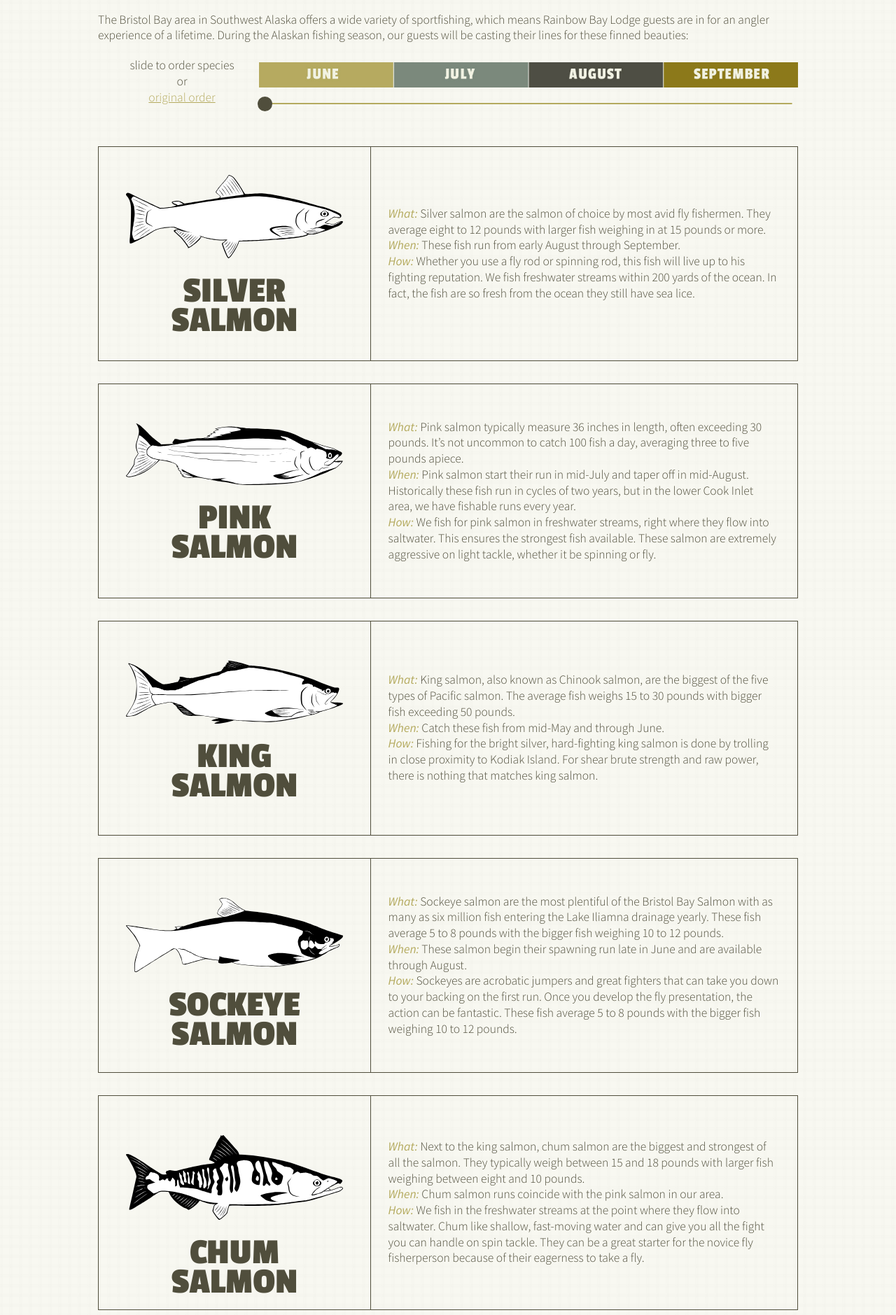
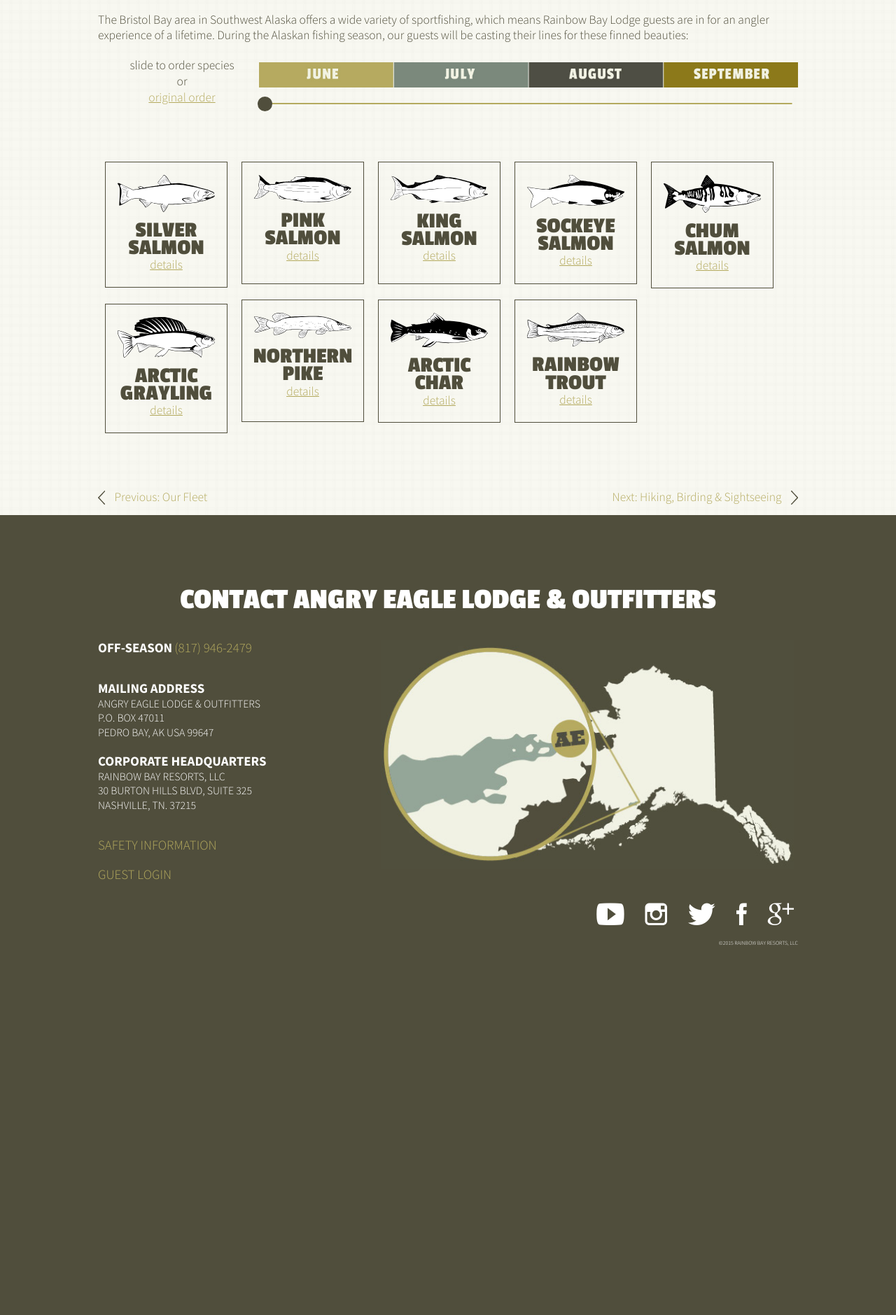
Before and after one commit to lindseyemaddox/rainbow-bay, a PHP site: page /recreation/sportfishing in a window 1280 px wide. Shown: the part 364-2243 px from the top of the page at 70% size. After the commit the page ends 1715 px from the top, so only its background shows below. Run offline with PHP 8.4, Linux system fonts and the light colour scheme; some libraries are stand-ins or nearby versions; some web fonts are replaced.

Commit message:
change species layout, remove faq in question

```diff
--- a/_assets/css/styles.css
+++ b/_assets/css/styles.css
@@ -2125,18 +2125,22 @@ section#species div#slider-cont ul#filters li {
   visibility: hidden;
 }
 section#species article {
+  width: 17.5%;
+  border: 1px solid #504e3c;
+  min-height: 175px;
+  margin: 22px 1% 0;
+}
+section#species article div.fish {
   width: 100%;
-  border: 1px solid #504e3c;
-  min-height: 305px;
-  margin-bottom: 32px;
-}
-section#species article div.fish {
-  width: 39%;
-  border-right: 1px solid #504e3c;
-  display: inline-block;
-  vertical-align: middle;
-  min-height: 305px;
-  padding-top: 56px;
+  padding-top: 18px;
+  /*
+			&.grayling {
+				padding-top: 34px;
+			}
+			&.silver {
+				padding-top: 40px;
+			}
+*/
 }
 section#species article div.fish img {
   width: 80%;
@@ -2144,29 +2148,12 @@ section#species article div.fish img {
   display: block;
 }
 section#species article div.fish h5 {
-  width: 60%;
   margin: 0 auto;
-}
-section#species article div.fish.grayling {
-  padding-top: 34px;
-}
-section#species article div.fish.silver {
-  padding-top: 40px;
-}
-section#species article div.description {
-  width: 60%;
-  display: inline-block;
-  vertical-align: middle;
-  padding: 0 20px;
-}
-section#species article div.description span {
-  font-family: 'Source Sans Pro', sans-serif;
-  font-weight: 400;
-  font-style: italic;
-  color: #b4aa5e;
-}
-section#species article div.description p {
-  padding-bottom: 0;
+  font-size: 1.8em;
+  padding-top: 14px;
+}
+section#species article div.fish p {
+  text-align: center;
 }
 div.slider-right {
   width: 77%;
@@ -3246,6 +3233,24 @@ section.staff a.staff-item img {
   float: left;
   padding: 5px 20px 10px 0;
 }
+#bio.fish img {
+  width: 80%;
+  margin: 0 auto;
+  float: none;
+  display: block;
+}
+#bio.fish h1 {
+  padding-top: 12px;
+}
+#bio.fish div.description span {
+  font-family: 'Source Sans Pro', sans-serif;
+  font-weight: 400;
+  font-style: italic;
+  color: #b4aa5e;
+}
+#bio.fish div.description p {
+  padding-bottom: 0;
+}
 /*======================================================*/
 /*================  RESPONSIVE STYLES  ================*/
 /*====================================================*/
--- a/faq.php
+++ b/faq.php
@@ -21,10 +21,6 @@
         <p class="faquestion"><span class="icon-question"></span> Is there a computer that I may use to check email? What about transferring images from my camera to a CD or flash drive?</p>
 
         <p class="faqanswer">Yes, guests are welcome to use our computer to check email or transfer pictures. Just make sure you know how to access your email from a computer other than yours.</p>
-
-        <p class="faquestion"><span class="icon-question"></span> Does the lodge provide liquor?</p>
-
-        <p class="faqanswer">We provide a complimentary selection of beer and wine. If you’re looking for the “hard stuff,” you’ll need to bring that, and any mixers, with you.</p>
 
         <p class="faquestion"><span class="icon-question"></span> Do you offer trip insurance?</p>
 
--- a/recreation/sportfishing.php
+++ b/recreation/sportfishing.php
@@ -62,108 +62,72 @@
         <div class="fish silver">
           <img src="/_assets/img/icon-silver-salmon.svg" alt="Silver Salmon" />
           <h5>Silver Salmon</h5>
+          <p><a href="/lightboxes/sportfishing/silver-salmon" class="fancybox fancybox.iframe">details</a></p>
         </div><!--fish-->
-        <div class="description">
-          <p><span>What: </span>Silver salmon are the salmon of choice by most avid fly fishermen. They average eight to 12 pounds with larger fish weighing in at 15 pounds or more.</p>
-          <p><span>When: </span>These fish run from early August through September.</p>
-          <p><span>How: </span>Whether you use a fly rod or spinning rod, this fish will live up to his fighting reputation. We fish freshwater streams within 200 yards of the ocean. In fact, the fish are so fresh from the ocean they still have sea lice.</p>
-        </div><!--description-->
       </article>
 
       <article class="fish-item july3 july4 aug1 aug2 aug3">
         <div class="fish">
           <img src="/_assets/img/icon-pink-salmon.svg" alt="Pink Salmon" />
           <h5>Pink Salmon</h5>
+          <p><a href="/lightboxes/sportfishing/pink-salmon" class="fancybox fancybox.iframe">details</a></p>
         </div><!--fish-->
-        <div class="description">
-          <p><span>What: </span>Pink salmon typically measure 36 inches in length, often exceeding 30 pounds. It’s not uncommon to catch 100 fish a day, averaging three to five pounds apiece.</p>
-          <p><span>When: </span>Pink salmon start their run in mid-July and taper off in mid-August. Historically these fish run in cycles of two years, but in the lower Cook Inlet area, we have fishable runs every year.</p>
-          <p><span>How: </span>We fish for pink salmon in freshwater streams, right where they flow into saltwater. This ensures the strongest fish available. These salmon are extremely aggressive on light tackle, whether it be spinning or fly.</p>
-        </div><!--description-->
       </article>
 
       <article class="fish-item june2 june3 june4 july1 july2 july3 july4 aug1">
         <div class="fish">
           <img src="/_assets/img/icon-king-salmon.svg" alt="King Salmon" />
           <h5>King Salmon</h5>
+          <p><a href="/lightboxes/sportfishing/king-salmon" class="fancybox fancybox.iframe">details</a></p>
         </div><!--fish-->
-        <div class="description">
-          <p><span>What: </span>King salmon, also known as Chinook salmon, are the biggest of the five types of Pacific salmon. The average fish weighs 15 to 30 pounds with bigger fish exceeding 50 pounds.</p>
-          <p><span>When: </span>Catch these fish from mid-May and through June.</p>
-          <p><span>How: </span>Fishing for the bright silver, hard-fighting king salmon is done by trolling in close proximity to Kodiak Island. For shear brute strength and raw power, there is nothing that matches king salmon.</p>
-        </div><!--description-->
       </article>
 
       <article class="fish-item july1 july2 july3 july4 aug1 aug2 aug3 aug4 sept1">
         <div class="fish">
           <img src="/_assets/img/icon-sockeye-salmon.svg" alt="Sockeye Salmon" />
           <h5>Sockeye Salmon</h5>
+          <p><a href="/lightboxes/sportfishing/sockeye-salmon" class="fancybox fancybox.iframe">details</a></p>
         </div><!--fish-->
-        <div class="description">
-          <p><span>What: </span>Sockeye salmon are the most plentiful of the Bristol Bay Salmon with as many as six million fish entering the Lake Iliamna drainage yearly. These fish average 5 to 8 pounds with the bigger fish weighing 10 to 12 pounds.</p>
-          <p><span>When: </span>These salmon begin their spawning run late in June and are available through August.</p>
-          <p><span>How: </span>Sockeyes are acrobatic jumpers and great fighters that can take you down to your backing on the first run. Once you develop the fly presentation, the action can be fantastic. These fish average 5 to 8 pounds with the bigger fish weighing 10 to 12 pounds.</p>
-        </div><!--description-->
       </article>
 
       <article class="fish-item july2 july3 july4 aug1 aug2 aug3 aug4 sept1 sept2 sept3">
         <div class="fish">
           <img src="/_assets/img/icon-chum-salmon.svg" alt="Chum Salmon" />
           <h5>Chum Salmon</h5>
+          <p><a href="/lightboxes/sportfishing/chum-salmon" class="fancybox fancybox.iframe">details</a></p>
         </div><!--fish-->
-        <div class="description">
-          <p><span>What: </span>Next to the king salmon, chum salmon are the biggest and strongest of all the salmon. They typically weigh between 15 and 18 pounds with larger fish weighing between eight and 10 pounds.</p>
-          <p><span>When: </span>Chum salmon runs coincide with the pink salmon in our area.</p>
-          <p><span>How: </span>We fish in the freshwater streams at the point where they flow into saltwater. Chum like shallow, fast-moving water and can give you all the fight you can handle on spin tackle. They can be a great starter for the novice fly fisherperson because of their eagerness to take a fly.</p>
-        </div><!--description-->
       </article>
 
       <article class="fish-item june1 june2 june3 june4 july1 july2 july3 july4 aug1 aug2 aug3 aug4 sept1 sept2 sept3 sept4">
         <div class="fish">
           <img src="/_assets/img/icon-northern-pike.svg" alt="Northern Pike" />
           <h5>Northern Pike</h5>
+          <p><a href="/lightboxes/sportfishing/northern-pike" class="fancybox fancybox.iframe">details</a></p>
         </div><!--fish-->
-        <div class="description">
-          <p><span>What: </span>Northern pike is a sport fish in a class by itself—it’s a true predator that will eat anything that doesn't eat it first. This fish averages five to 10 pounds with some reaching 20 to 30 pounds.</p>
-          <p><span>When: </span>They are available throughout the summer.</p>
-          <p><span>How: </span>Whether you’re using a popping cork bug, streamer on a fly rod, or a spoon on a spinning rod, it’s thrilling to see the water part as a big pike comes in for the kill.</p>
-        </div><!--description-->
       </article>
 
       <article class="fish-item june2 june3 june4 july1 july2 july3 july4 aug1 aug2 aug3 aug4 sept1 sept2 sept3 sept4">
         <div class="fish">
           <img src="/_assets/img/icon-arctic-char.svg" alt="Arctic Char" />
-          <h5>Arctic Char</h5>
+          <h5>Arctic <br />Char</h5>
+          <p><a href="/lightboxes/sportfishing/arctic-char" class="fancybox fancybox.iframe">details</a></p>
         </div><!--fish-->
-        <div class="description">
-          <p><span>What: </span>Arctic char are relatives of the Dolly Varden, brook trout, and lake trout. Their coloring varies depending on the time of year, but they’re extremely brilliant and colorful in September when they’re spawning. Like rainbow trout, they average two to six pounds and measure 16 to 25 inches. Trophy fish weigh 10 pounds or more and achieve a length upwards of 30 inches.</p>
-          <p><span>When: </span>They are available throughout the summer.</p>
-          <p><span>How: </span>These fish are strong fighters and can be taken on fly or spinning tackle.</p>
-        </div><!--description-->
       </article>
 
       <article class="fish-item june2 june3 june4 july1 july2 july3 july4 aug1 aug2 aug3 aug4 sept1 sept2 sept3 sept4">
         <div class="fish">
           <img src="/_assets/img/icon-rainbow-trout.svg" alt="Rainbow Trout" />
           <h5>Rainbow Trout</h5>
+          <p><a href="/lightboxes/sportfishing/rainbow-trout" class="fancybox fancybox.iframe">details</a></p>
         </div><!--fish-->
-        <div class="description">
-          <p><span>What: </span>These acrobatic fish are known for being fierce fighters that haven’t been contaminated by the genes of stocked fish.</p>
-          <p><span>When: </span>They’re available the entire fishing season. These fish average two to six pounds and measure 18 to 24 inches during the summer. By late August, the trout have been feasting on salmon eggs for more than six weeks, which is the prime time to catch rainbow trout averaging 10 pounds or more and measuring more than 30 inches.</p>
-          <p><span>How: </span>Fly fishing and spinning are the most popular and effective methods of deceiving rainbow trout.</p>
-        </div><!--description-->
       </article>
 
       <article class="fish-item june2 june3 june4 july1 july2 july3 july4 aug1 aug2 aug3 aug4 sept1 sept2 sept3 sept4">
         <div class="fish grayling">
           <img src="/_assets/img/icon-arctic-grayling.svg" alt="Arctic Grayling" />
           <h5>Arctic Grayling</h5>
+          <p><a href="/lightboxes/sportfishing/arctic-grayling" class="fancybox fancybox.iframe">details</a></p>
         </div><!--fish-->
-        <div class="description">
-          <p><span>What: </span>Arctic grayling are often referred to as the “sailfish of the north.” They average one to two pounds and measure 14 to 18 inches with an occasional grayling weighing three to four pounds and measuring up to 24 inches.</p>
-          <p><span>When: </span>This sport fish is plentiful and available throughout the season.</p>
-          <p><span>How: </span>They eagerly take small, dry fly patterns and spinners.</p>
-        </div><!--description-->
       </article>
 
     </div><!--container-->
```
Also changed, not shown: _assets/css/less/pages/activities.less (+12 -23 lines), _assets/css/less/pages/staff.less (+20 -0 lines), lightboxes/sportfishing/arctic-char.php (added, +18 -0 lines), lightboxes/sportfishing/arctic-grayling.php (added, +18 -0 lines), lightboxes/sportfishing/chum-salmon.php (added, +18 -0 lines), lightboxes/sportfishing/king-salmon.php (added, +18 -0 lines), lightboxes/sportfishing/northern-pike.php (added, +18 -0 lines), lightboxes/sportfishing/pink-salmon.php (added, +18 -0 lines), lightboxes/sportfishing/rainbow-trout.php (added, +18 -0 lines), lightboxes/sportfishing/silver-salmon.php (added, +19 -0 lines), lightboxes/sportfishing/sockeye-salmon.php (added, +18 -0 lines).
